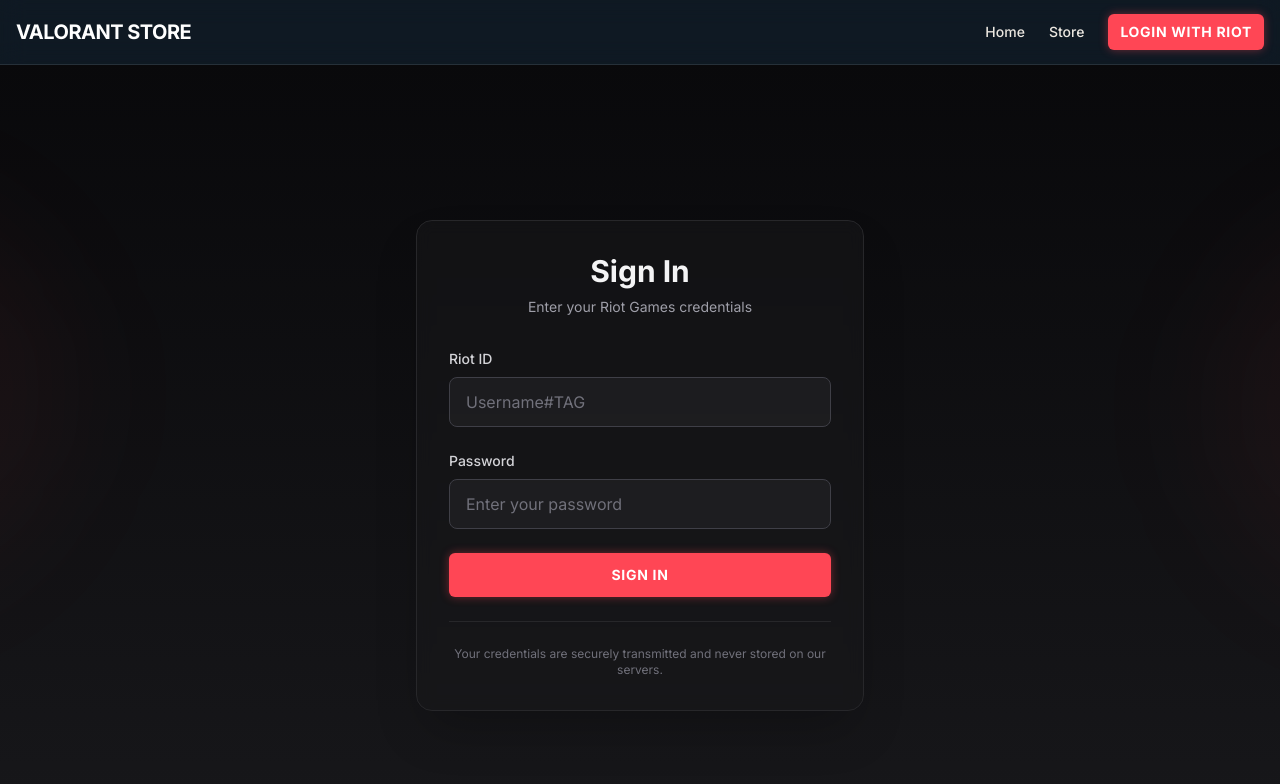
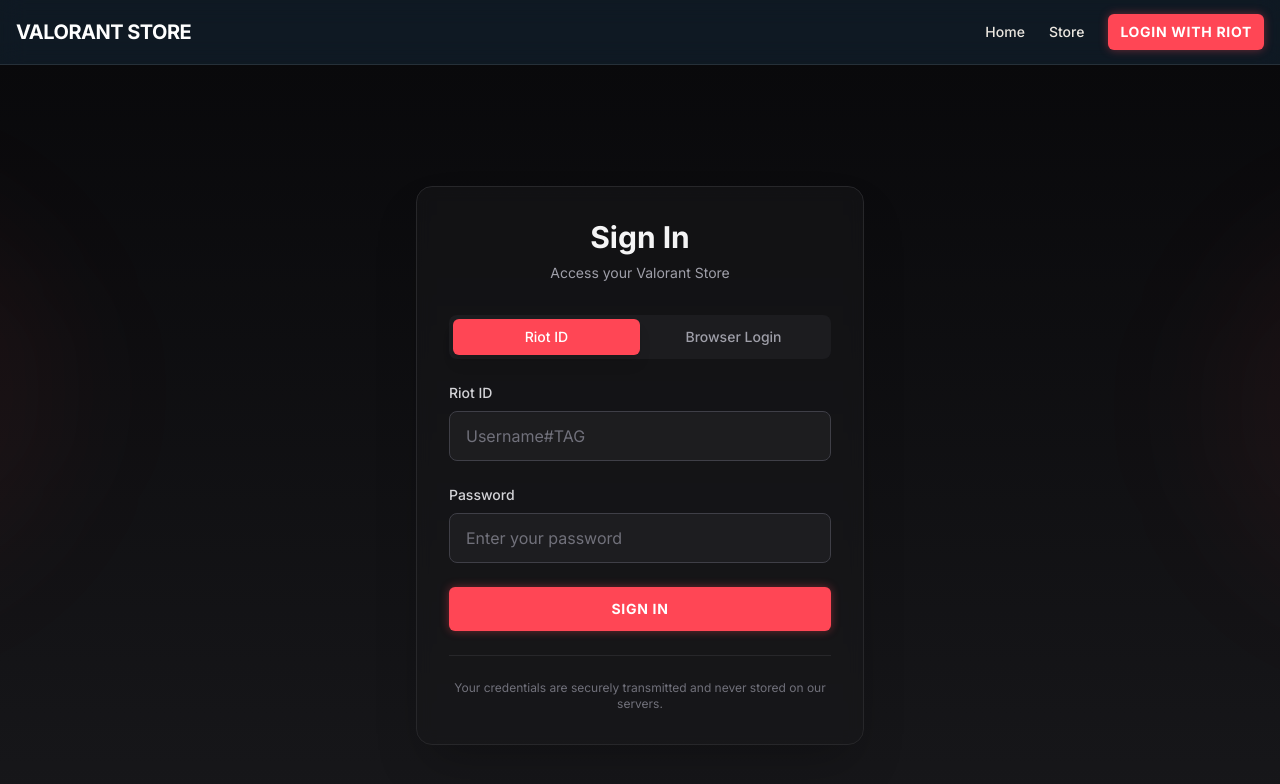
Before and after one commit to yugam23/Valorant-Store-Checker, a Next.js app: page /login in a window 1280 px wide. Shown: the top 784 px of the page. Built offline with nearby package versions, Linux system fonts and the light colour scheme.

Commit message:
feat(ui): update login form and header layout

```diff
--- a/src/components/auth/LoginForm.tsx
+++ b/src/components/auth/LoginForm.tsx
@@ -47,6 +47,8 @@
   const [showMfa, setShowMfa] = useState(false);
   const [mfaCookie, setMfaCookie] = useState<string | null>(null);
   const [mfaEmail, setMfaEmail] = useState<string | null>(null);
+  const [loginMethod, setLoginMethod] = useState<"credentials" | "browser">("credentials");
+  const [pastedUrl, setPastedUrl] = useState("");
 
   /**
    * Handles initial authentication with username and password
@@ -86,6 +88,41 @@
     } catch (err) {
       setError("Network error. Please check your connection and try again.");
       console.error("Auth error:", err);
+    } finally {
+      setIsLoading(false);
+    }
+  };
+
+  /**
+   * Handles browser-based auth submission
+   */
+  const handleBrowserAuth = async (e: FormEvent) => {
+    e.preventDefault();
+    setError(null);
+    setIsLoading(true);
+
+    try {
+      const response = await fetch("/api/auth", {
+        method: "POST",
+        headers: {
+          "Content-Type": "application/json",
+        },
+        body: JSON.stringify({
+          type: "url",
+          url: pastedUrl,
+        }),
+      });
+
+      const data: AuthResponse = await response.json();
+
+      if (data.success) {
+        router.push("/store");
+      } else {
+        setError(data.error || "Failed to process the URL. Please make sure you copied the entire URL.");
+      }
+    } catch (err) {
+      setError("Network error. Please try again.");
+      console.error("Browser auth error:", err);
     } finally {
       setIsLoading(false);
     }
@@ -140,6 +177,10 @@
     setError(null);
   };
 
+  // Generate Riot Auth URL (hardcoded for client-side usage to avoid async fetch delay in UI)
+  // detailed explanation: must use /authorize for browser flow, not /api/v1/authorization
+  const RIOT_AUTH_URL = "https://auth.riotgames.com/authorize?client_id=play-valorant-web-prod&redirect_uri=https%3A%2F%2Fplayvalorant.com%2Fopt_in&response_type=token%20id_token&scope=account%20openid&nonce=1";
+
   return (
     <div className="w-full max-w-md">
       {/* Login Card */}
@@ -152,9 +193,37 @@
           <p className="text-zinc-400 text-sm">
             {showMfa
               ? `Enter the code sent to ${mfaEmail || "your email"}`
-              : "Enter your Riot Games credentials"}
+              : "Access your Valorant Store"}
           </p>
         </div>
+
+        {/* Method Toggle */}
+        {!showMfa && (
+          <div className="flex p-1 bg-zinc-800/50 rounded-lg mb-6">
+            <button
+              type="button"
+              onClick={() => setLoginMethod("credentials")}
+              className={`flex-1 py-2 text-sm font-medium rounded-md transition-all ${
+                loginMethod === "credentials"
+                  ? "bg-valorant-red text-white shadow-lg"
+                  : "text-zinc-400 hover:text-zinc-200"
+              }`}
+            >
+              Riot ID
+            </button>
+            <button
+              type="button"
+              onClick={() => setLoginMethod("browser")}
+              className={`flex-1 py-2 text-sm font-medium rounded-md transition-all ${
+                loginMethod === "browser"
+                  ? "bg-valorant-red text-white shadow-lg"
+                  : "text-zinc-400 hover:text-zinc-200"
+              }`}
+            >
+              Browser Login
+            </button>
+          </div>
+        )}
 
         {/* Error Message */}
         {error && (
@@ -164,8 +233,8 @@
           </div>
         )}
 
-        {/* Initial Auth Form */}
-        {!showMfa && (
+        {/* Credentials Form */}
+        {!showMfa && loginMethod === "credentials" && (
           <form onSubmit={handleInitialAuth} className="space-y-6">
             {/* Username Input */}
             <div>
@@ -216,6 +285,58 @@
                 </>
               ) : (
                 "Sign In"
+              )}
+            </Button>
+          </form>
+        )}
+
+        {/* Browser Auth Form */}
+        {!showMfa && loginMethod === "browser" && (
+          <form onSubmit={handleBrowserAuth} className="space-y-6">
+            <div className="space-y-4">
+              <div className="p-4 bg-zinc-800/30 rounded-lg border border-zinc-700 text-sm text-zinc-300">
+                <p className="mb-3">
+                  1. Click standard <a href={RIOT_AUTH_URL} target="_blank" rel="noopener noreferrer" className="text-valorant-red hover:underline font-bold">Riot Login Link</a> (Opens in new tab).
+                </p>
+                <p className="mb-3">
+                  2. Log in with your account.
+                </p>
+                <p>
+                  3. You will be redirected to a page that might say "Connect Accounts" or check a box. <strong>Copy the entire URL from your browser address bar</strong> (it starts with https://playvalorant.com/opt_in...).
+                </p>
+              </div>
+
+              <div>
+                <label htmlFor="pastedUrl" className="block text-sm font-medium text-zinc-300 mb-2">
+                  Paste URL here
+                </label>
+                <input
+                  id="pastedUrl"
+                  type="text"
+                  value={pastedUrl}
+                  onChange={(e) => setPastedUrl(e.target.value)}
+                  placeholder="https://playvalorant.com/opt_in#access_token=..."
+                  required
+                  disabled={isLoading}
+                  className="w-full px-4 py-3 bg-zinc-800/50 border border-zinc-700 rounded-lg text-zinc-100 placeholder-zinc-500 focus:outline-none focus:ring-2 focus:ring-valorant-red focus:border-transparent disabled:opacity-50 disabled:cursor-not-allowed transition-all"
+                />
+              </div>
+            </div>
+
+            <Button
+              type="submit"
+              variant="valorant"
+              size="lg"
+              disabled={isLoading || !pastedUrl.includes("access_token")}
+              className="w-full"
+            >
+              {isLoading ? (
+                <>
+                  <Loader2 className="w-5 h-5 mr-2 animate-spin" />
+                  Processing...
+                </>
+              ) : (
+                "Complete Login"
               )}
             </Button>
           </form>
--- a/src/components/layout/Header.tsx
+++ b/src/components/layout/Header.tsx
@@ -23,8 +23,8 @@
           >
             Store
           </Link>
-          <Button variant="valorant" size="sm">
-            Login with Riot
+          <Button variant="valorant" size="sm" asChild>
+            <Link href="/login">Login with Riot</Link>
           </Button>
         </nav>
       </div>
```
